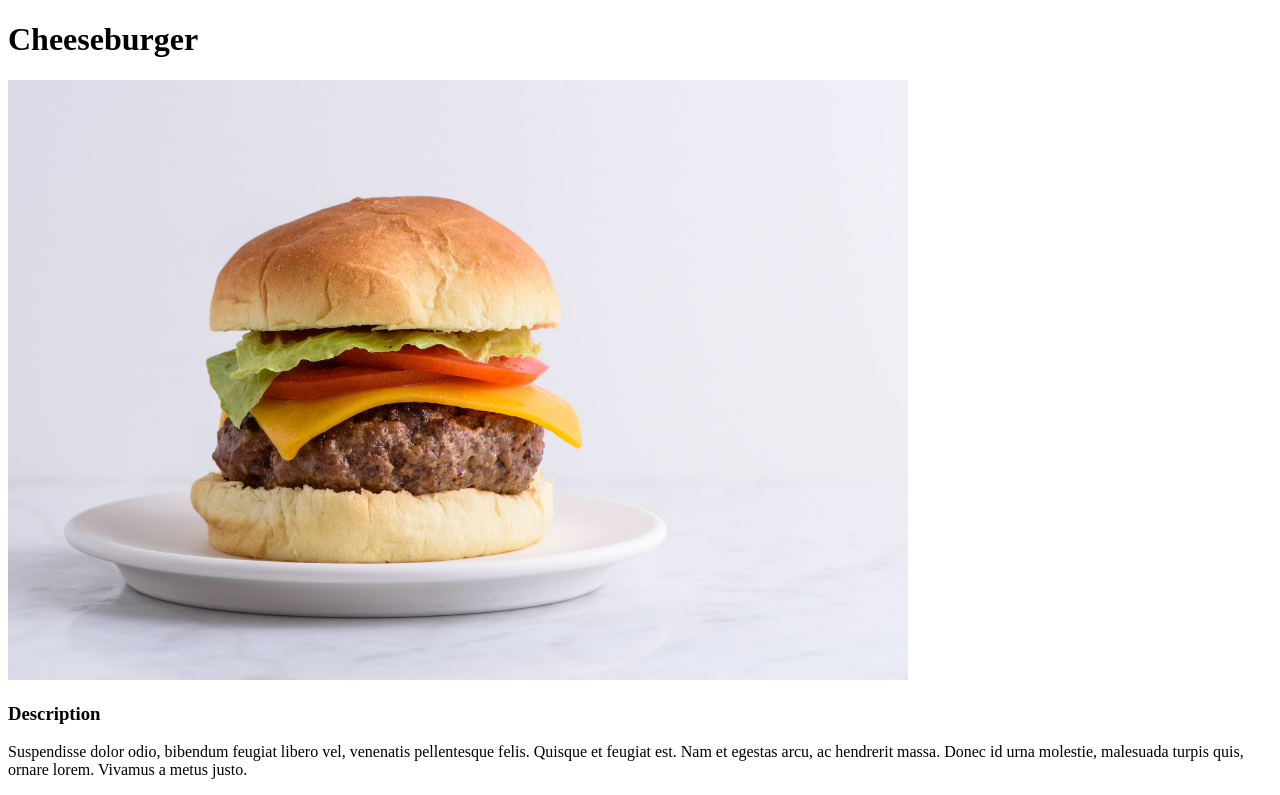
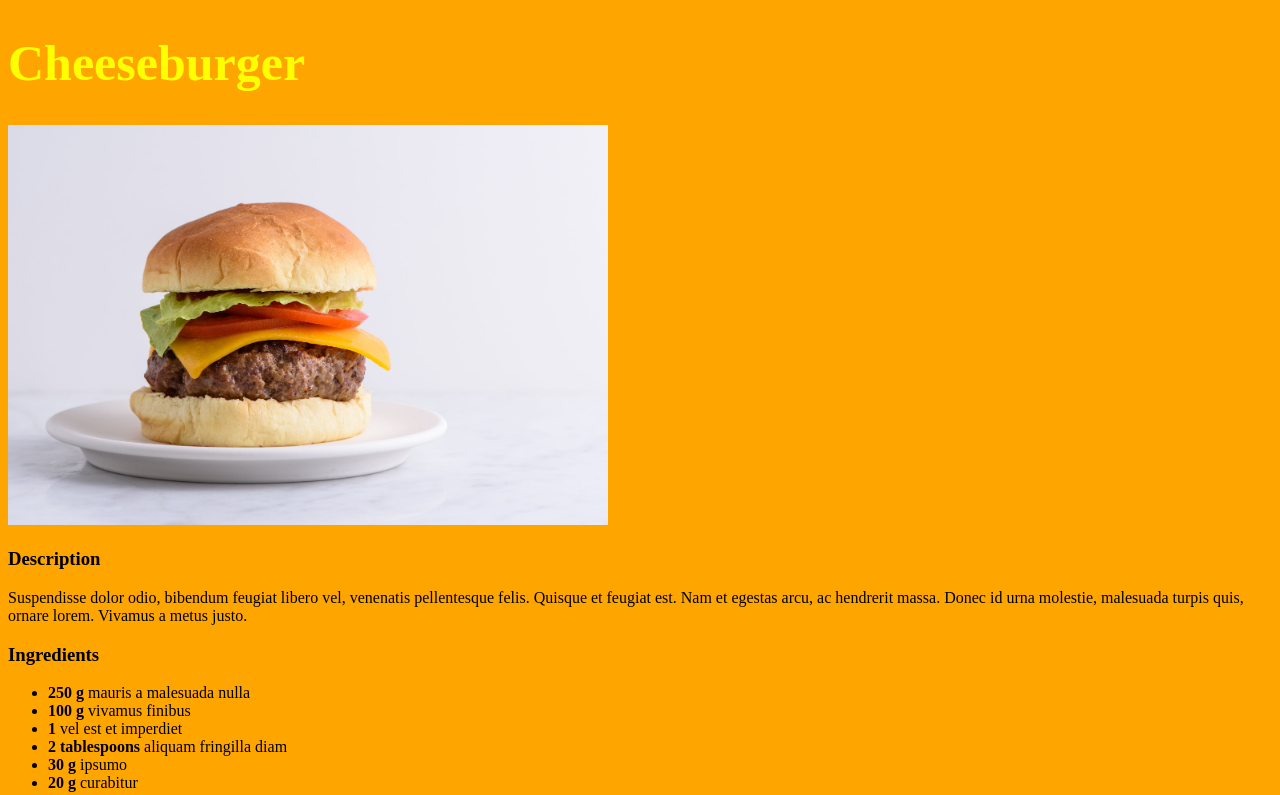
Before and after one commit to onyto/odin-recipes, a plain HTML site: page recipes/cheeseburger.html in a window 1280 px wide. Shown: the top 795 px of the page. Drawn offline with Linux system fonts and the light colour scheme.

Commit message:
Add styling

```diff
--- a/recipes/cheeseburger.html
+++ b/recipes/cheeseburger.html
@@ -3,13 +3,13 @@
   <head>
     <meta charset="utf-8">
     <title>Odin Recipes</title>
+    <link rel="stylesheet" href="../styles/styles-cheeseburger.css">
   </head>
 
   <body>
     <h1>Cheeseburger</h1>
 
-      <img src="../images/cheeseburger.jpg" alt="Image of a Cheeseburger"
-      width="900" height="600">
+      <img src="../images/cheeseburger.jpg" alt="Image of a Cheeseburger">
 
       <h3>Description</h3>
 
--- /dev/null
+++ b/styles/styles-cheeseburger.css
@@ -0,0 +1,13 @@
+body {
+  background-color: orange;
+}
+
+img {
+  height: auto;
+  width: 600px;
+}
+
+h1 {
+  font-size: 50px;
+  color: yellow;
+}
```
